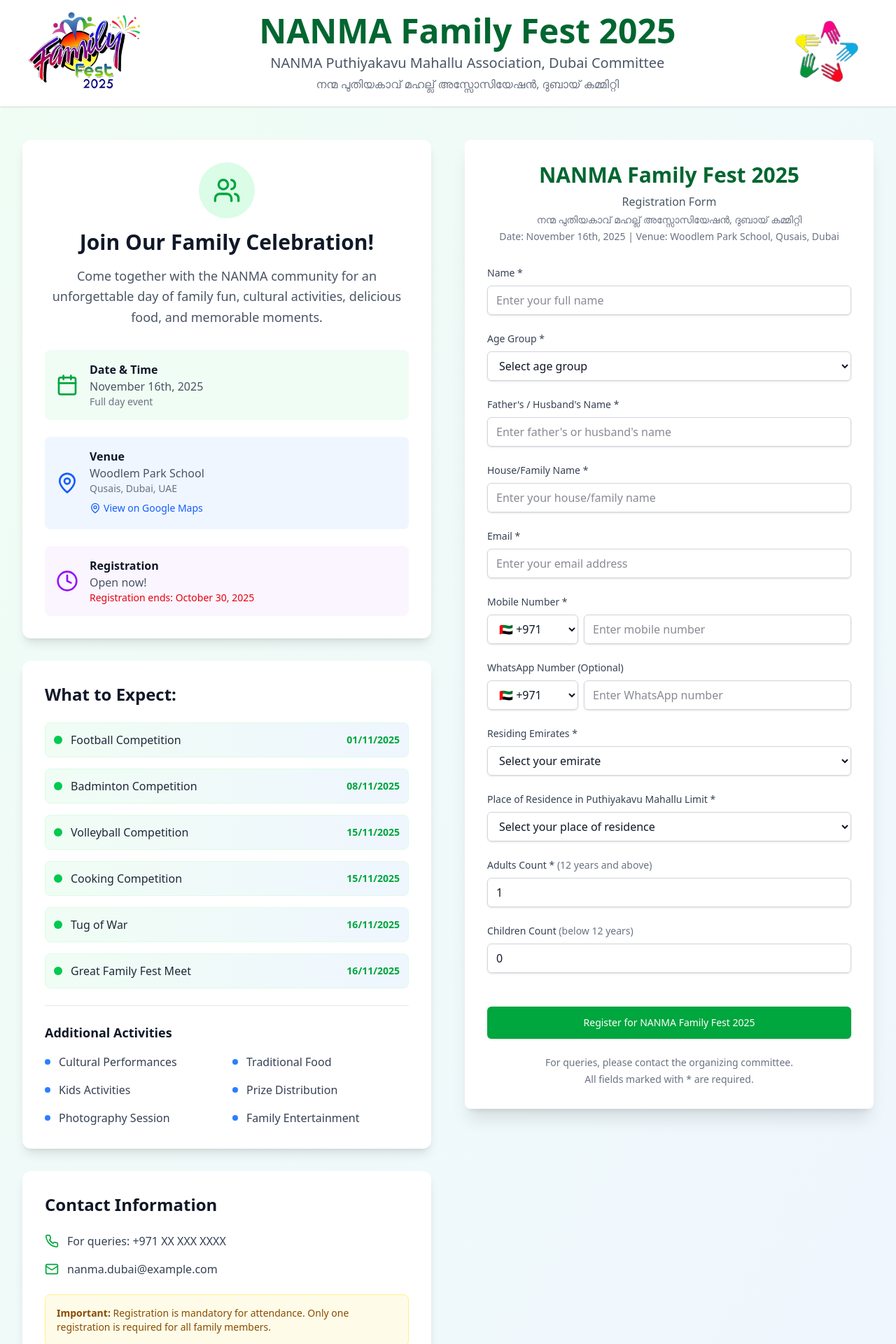
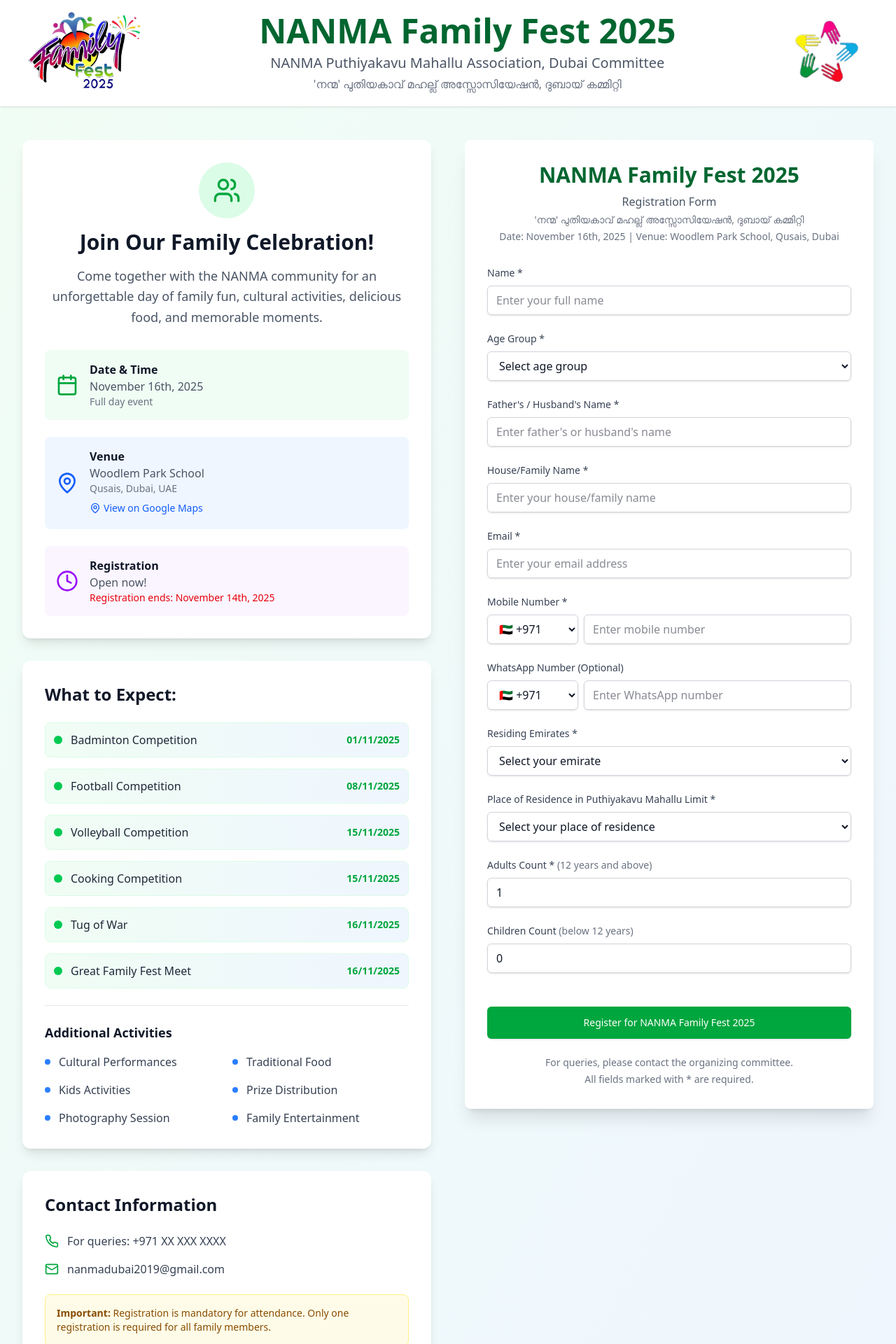
Before and after one commit to UmarAlMukhtar/Nanma-2025, a Next.js app: page / in a window 1280 px wide. Shown: the top 1920 px of the page at 70% size. Built offline with nearby package versions, Linux system fonts and the light colour scheme.

Commit message:
fix: Update association name formatting and registration date in UI

```diff
--- a/src/app/page.tsx
+++ b/src/app/page.tsx
@@ -21,7 +21,7 @@
                 NANMA Puthiyakavu Mahallu Association, Dubai Committee
               </p>
               <p className="text-base text-gray-500">
-                നന്മ പുതിയകാവ് മഹല്ല്  അസ്സോസിയേഷൻ, ദുബായ് കമ്മിറ്റി
+                &apos;നന്മ&apos; പുതിയകാവ് മഹല്ല്  അസ്സോസിയേഷൻ, ദുബായ് കമ്മിറ്റി
               </p>
             </div>
             <img src="/nanma.png" alt="NANMA" className="h-30 w-auto flex-shrink-0 hidden md:block" />
@@ -82,7 +82,7 @@
                   <div>
                     <h3 className="font-semibold text-gray-900">Registration</h3>
                     <p className="text-gray-600">Open now!</p>
-                    <p className="text-sm text-red-600 font-medium">Registration ends: October 30, 2025</p>
+                    <p className="text-sm text-red-600 font-medium">Registration ends: November 14th, 2025</p>
                   </div>
                 </div>
               </div>
@@ -93,8 +93,8 @@
               <h3 className="text-2xl font-bold text-gray-900 mb-6">What to Expect: </h3>
               <div className="space-y-4 mb-6">
                 {[
-                  { event: 'Football Competition', date: '01/11/2025' },
-                  { event: 'Badminton Competition', date: '08/11/2025' },
+                  { event: 'Badminton Competition', date: '01/11/2025' },
+                  { event: 'Football Competition', date: '08/11/2025' },
                   { event: 'Volleyball Competition', date: '15/11/2025' },
                   { event: 'Cooking Competition', date: '15/11/2025' },
                   { event: 'Tug of War', date: '16/11/2025' },
@@ -140,7 +140,7 @@
                 </div>
                 <div className="flex items-center gap-3">
                   <Mail className="w-5 h-5 text-green-600" />
-                  <span className="text-gray-700">nanma.dubai@example.com</span>
+                  <span className="text-gray-700"><a href="mailto:nanmadubai2019@gmail.com">nanmadubai2019@gmail.com</a></span>
                 </div>
               </div>
 
@@ -167,7 +167,7 @@
             <h3 className="text-2xl font-bold mb-4">NANMA Puthiyakavu Mahallu Association</h3>
             <p className="text-green-100 mb-2">Dubai Committee</p>
             <p className="text-green-200 text-sm mb-6">
-              നന്മ പുതിയകാവ് മഹല്ല്  അസ്സോസിയേഷൻ, ദുബായ് കമ്മിറ്റി
+              &apos;നന്മ&apos; പുതിയകാവ് മഹല്ല്  അസ്സോസിയേഷൻ, ദുബായ് കമ്മിറ്റി
             </p>
 
             <div className="border-t border-green-700 pt-6">
--- a/src/components/RegistrationForm.tsx
+++ b/src/components/RegistrationForm.tsx
@@ -131,7 +131,7 @@
         </h2>
         <p className="text-gray-600 mb-1">Registration Form</p>
         <div className="text-sm text-gray-500">
-          <p>നന്മ പുതിയകാവ് മഹല്ല്  അസ്സോസിയേഷൻ, ദുബായ് കമ്മിറ്റി</p>
+          <p>&apos;നന്മ&apos; പുതിയകാവ് മഹല്ല്  അസ്സോസിയേഷൻ, ദുബായ് കമ്മിറ്റി</p>
           <p className="mt-1">Date: November 16th, 2025 | Venue: Woodlem Park School, Qusais, Dubai</p>
         </div>
       </div>
```
